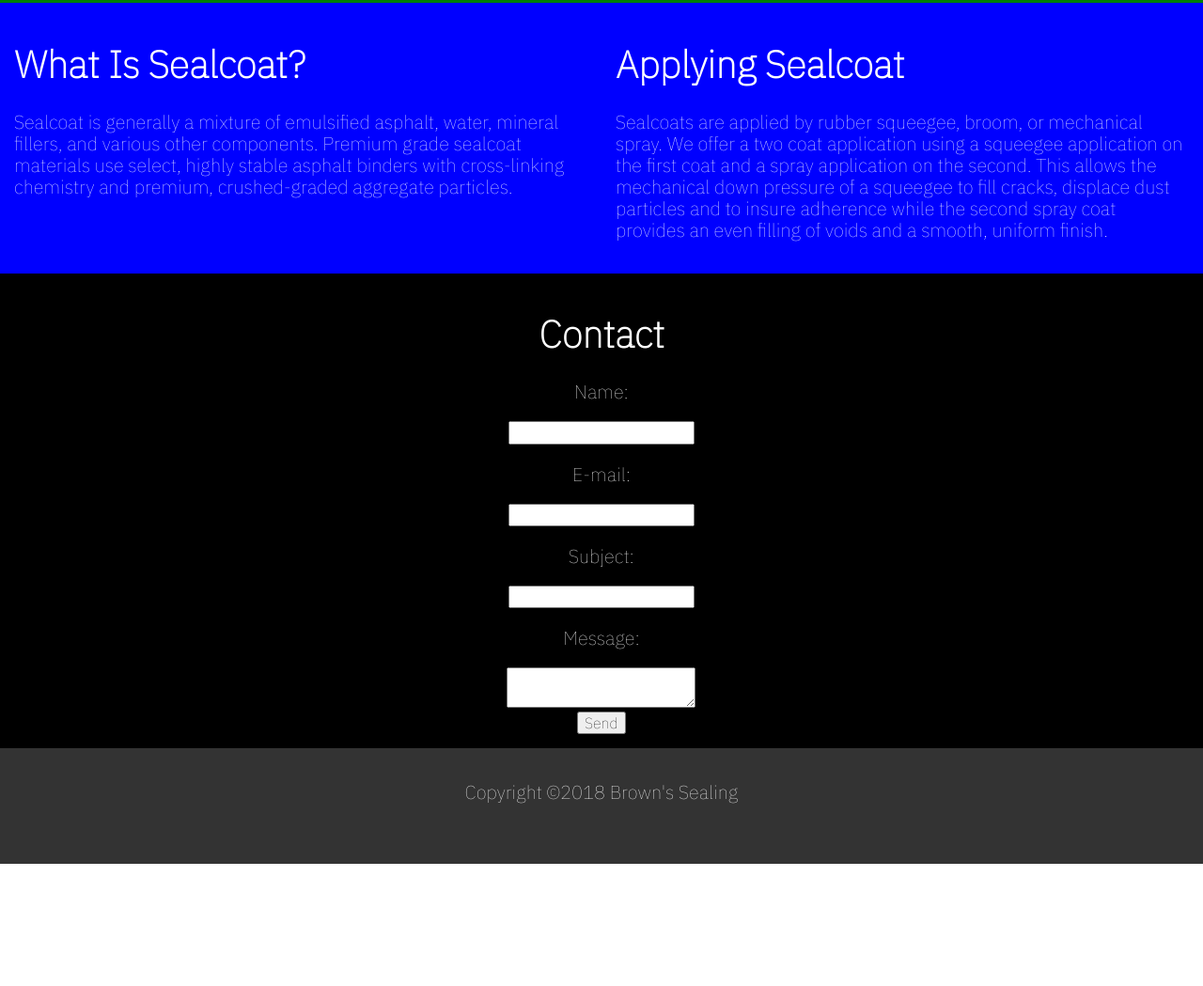
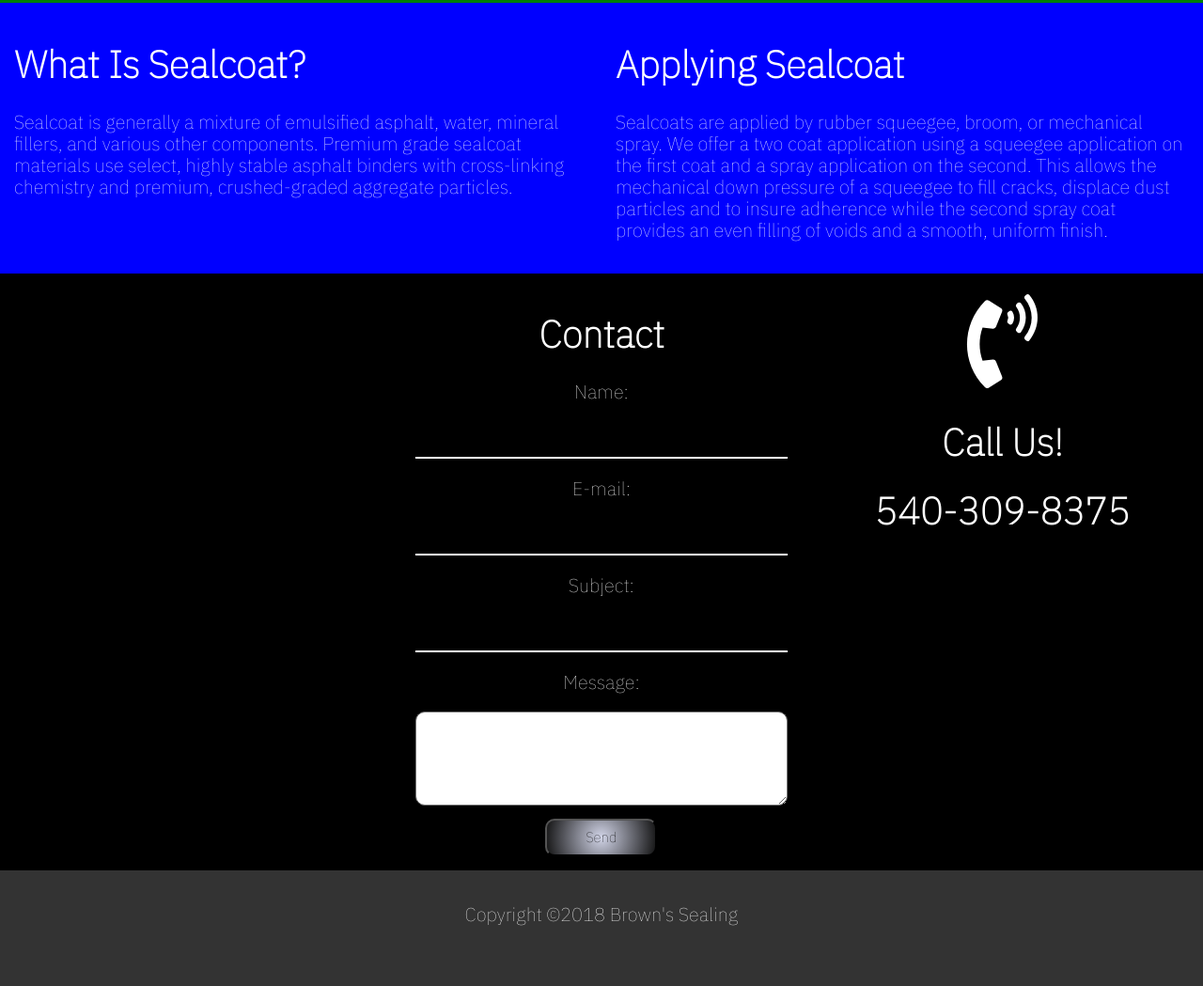
Before and after one commit to rlterry00/brownsealing, a plain HTML site: page index.html in a window 1280 px wide. Shown: the part 1736-2785 px from the top of the page at 94% size. Before the commit the page ends 2655 px from the top, so only its background shows below. Drawn offline with nearby package versions, Linux system fonts and the light colour scheme.

Commit message:
contact menu

```diff
--- a/assets/css/style.css
+++ b/assets/css/style.css
@@ -23,6 +23,42 @@ h2 {
   color: white;
 }
 
+input[type=text] {
+  box-sizing: border-box;
+  width: 100%;
+  height: 40px;
+  border: none;
+  border-bottom: 2px solid white;
+  background-color: black;
+  color: white;
+  font-size: 18px;
+}
+
+textarea {
+  box-sizing: border-box;
+  width: 100%;
+  height: 100px;
+  border-radius: 10px;
+  font-size: 16px;
+}
+
+input[type=submit] {
+  box-sizing: border-box;
+  background: rgb(209,212,231);
+background: radial-gradient(circle, rgba(209,212,231,1) 0%, rgba(20,20,20,1) 100%);
+  height: 40px;
+  width: 30%;
+  border-radius: 10px;
+  font-size: 15px;
+  margin-top: 10px;
+}
+
+#phone {
+  color: white;
+  text-align: center;
+  font-size: 100px;
+
+}
 .contact {
   margin-left:auto;
   margin-right:auto;
--- a/index.html
+++ b/index.html
@@ -18,6 +18,7 @@
     <link rel="stylesheet" type="text/css" href="assets/css/rlgrid.css">
     <link href="assets/css/style.css" rel="stylesheet">
     <link href="https://fonts.googleapis.com/css?family=IBM+Plex+Sans:100" rel="stylesheet">
+    <script defer src="https://use.fontawesome.com/releases/v5.0.11/js/all.js" integrity="sha384-ImVoB8Er8knetgQakxuBS4G3RSkyD8IZVVQCAnmRJrDwqJFYUE4YOv+DbIofcO9C" crossorigin="anonymous"></script>
     <script src="https://ajax.googleapis.com/ajax/libs/jquery/2.1.4/jquery.min.js"></script>
     <script src="assets/js/script.js"></script>
 </head>
@@ -115,7 +116,15 @@
                             </form>
         </div>
         </div>
-        <div class="col-4"></div>
+        <div class="col-4" id="phone">
+          <i class="fas fa-phone-volume"></i>
+          <div>
+            <h1>Call Us!</h1>
+          </div>
+          <div>
+            <h1>540-309-8375</h1>
+          </div>
+        </div>
         </div>
         </div>
 <footer>
```
